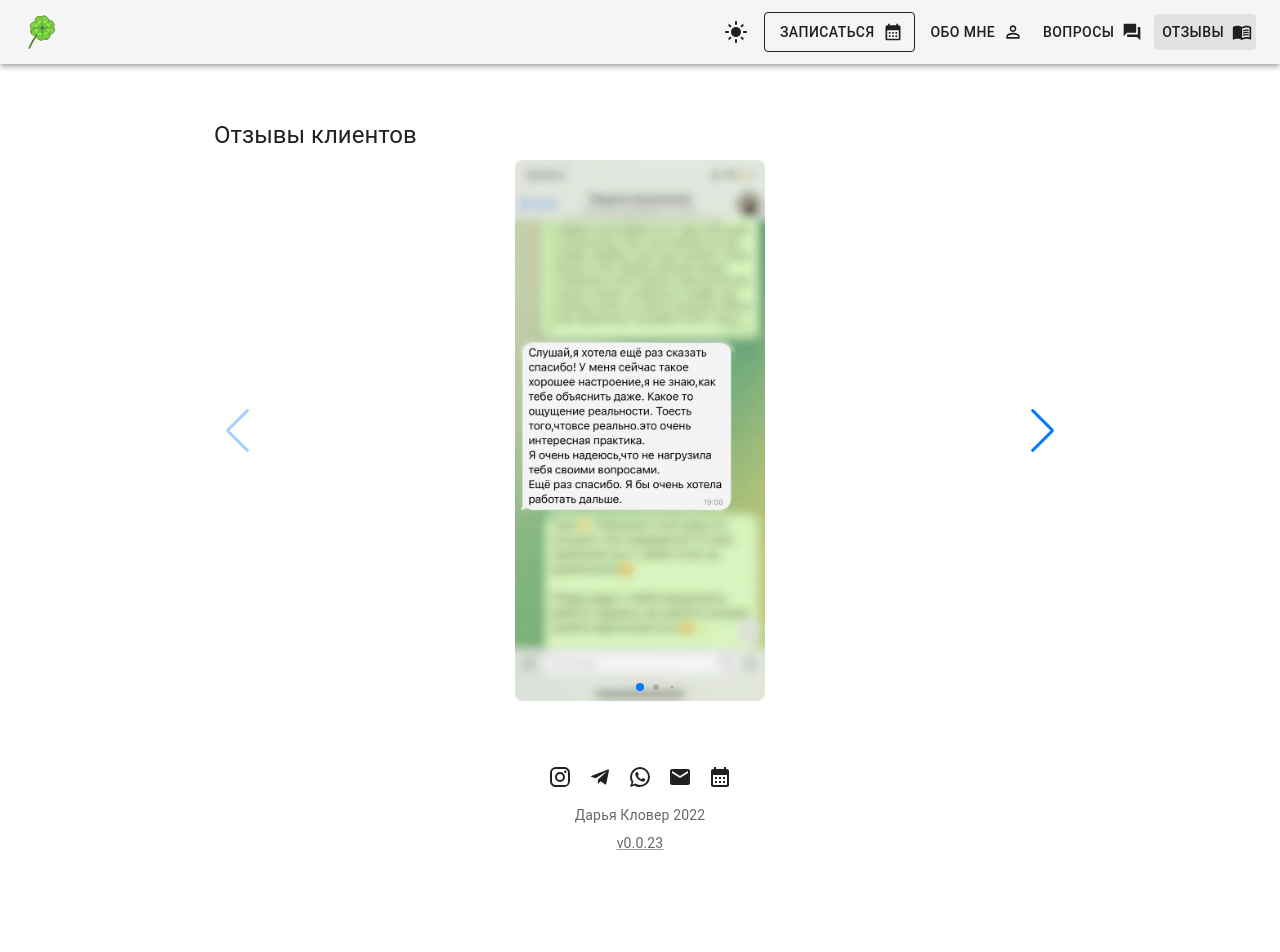
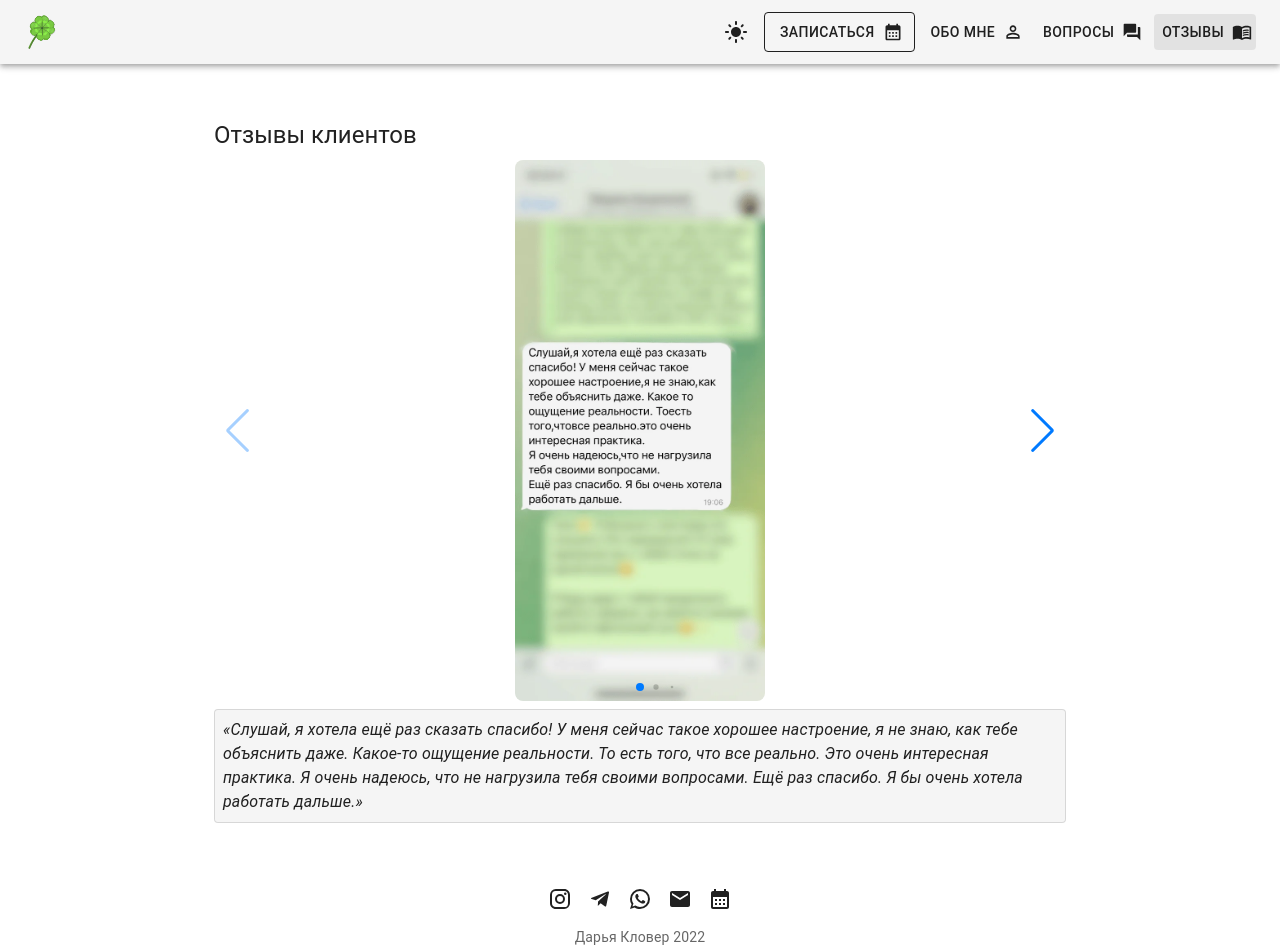
Before and after one commit to SiarheiBobryk/dariaklover, a React (Create React App) app: page /references in a window 1280 px wide. Shown: the top 952 px of the page. Before the commit the page ends 861 px from the top, so only its background shows below. Built offline with nearby package versions, Linux system fonts and the light colour scheme; a web font is replaced by a local one.

Commit message:
Working on adding captions for the reference text

```diff
--- a/src/components/References/References.tsx
+++ b/src/components/References/References.tsx
@@ -1,11 +1,13 @@
 import * as React from 'react';
 
-import { styled } from '@mui/material/styles';
+import { styled, Theme } from '@mui/material/styles';
 import SkeletonMui from '@mui/material/Skeleton';
 
-import { Swiper, SwiperSlide } from 'swiper/react';
+import { Swiper, SwiperSlide, useSwiperSlide } from 'swiper/react';
 import { Lazy, Pagination, Navigation, A11y } from 'swiper';
 
+import Paper from '@mui/material/Paper';
+import Typography from '@mui/material/Typography';
 import Heading from '../Heading';
 
 import 'swiper/css';
@@ -21,6 +23,8 @@ export interface ReferenceData {
   srcSet: string;
   alt: string;
   title: string;
+  // TODO: Make it required
+  description?: string;
 }
 
 export const references: ReferenceData[] = [
@@ -29,6 +33,8 @@ export const references: ReferenceData[] = [
     srcSet: `${PUBLIC_PATH}001/reference_001_z4hzxz_c_scale,w_612.webp 612w`,
     alt: 'Отзыв 1',
     title: 'Помогаю найти мотивацию',
+    // eslint-disable-next-line max-len
+    description: `Слушай, я хотела ещё раз сказать спасибо! У меня сейчас такое хорошее настроение, я не знаю, как тебе объяснить даже. Какое-то ощущение реальности. То есть того, что все реально. Это очень интересная практика. Я очень надеюсь, что не нагрузила тебя своими вопросами. Ещё раз спасибо. Я бы очень хотела работать дальше.`,
   },
   {
     src: `${PUBLIC_PATH}002/reference_002_acntl2_c_scale,w_599.jpg`,
@@ -98,6 +104,7 @@ export interface ReferencesProps {
 }
 
 function References(props: ReferencesProps) {
+  const [currentSlideDescription, setCurrentSlideDescription] = React.useState(references[0].description);
   const { heading } = props;
   const height = '541';
   const width = '250';
@@ -121,7 +128,7 @@ function References(props: ReferencesProps) {
         pagination={{
           dynamicBullets: true,
         }}
-        style={{ height: `${height}px` }}
+        style={{ height: `${height}px`, marginTop: '8px', marginBottom: '8px' }}
       >
         {references.map(function mapReferences(item: ReferenceData) {
           return (
@@ -136,6 +143,22 @@ function References(props: ReferencesProps) {
           );
         })}
       </Swiper>
+      <Paper
+        variant="outlined"
+        sx={{
+          p: 1,
+          backgroundColor: (theme: Theme) => {
+            return theme?.palette?.action?.hover;
+          },
+        }}
+      >
+        <Typography
+          component="blockquote"
+          sx={{ fontStyle: 'italic', '&::before': { content: '"«"' }, '&::after': { content: '"»"' } }}
+        >
+          {currentSlideDescription}
+        </Typography>
+      </Paper>
     </>
   );
 }
```
